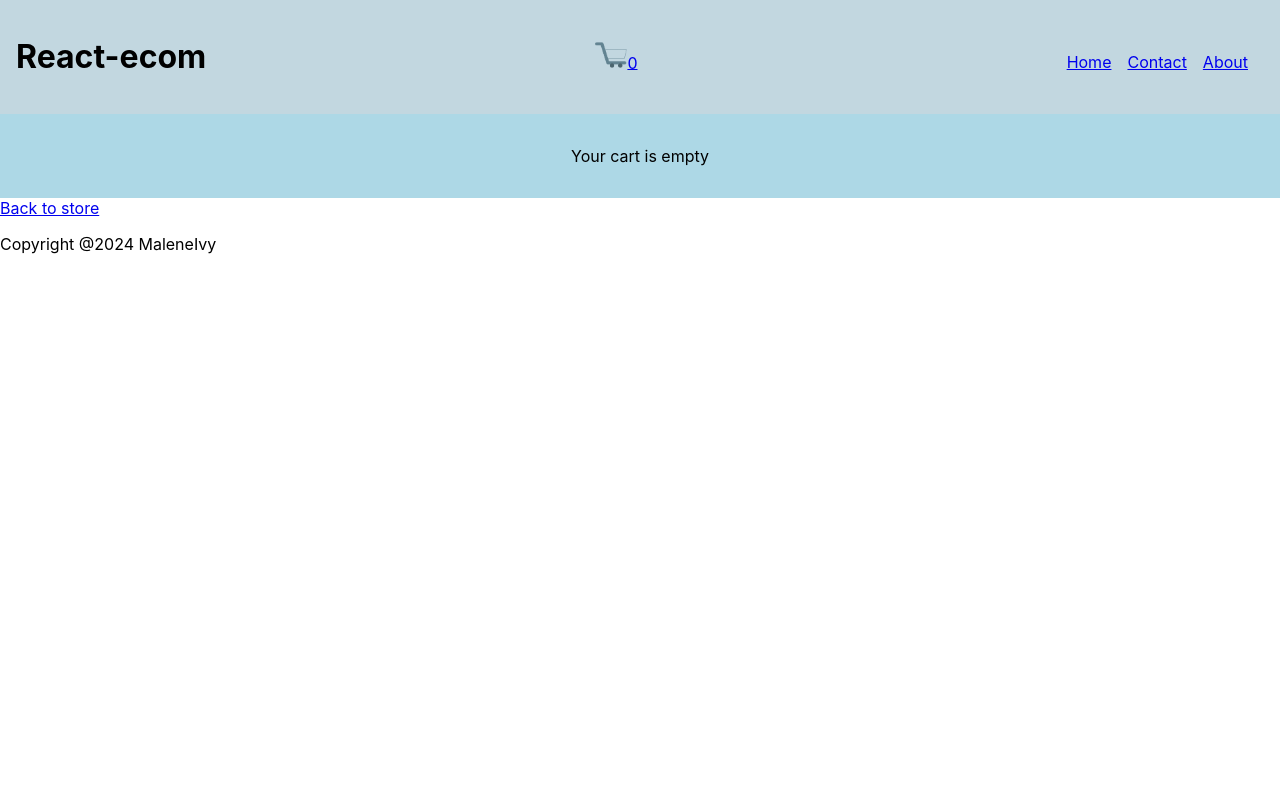
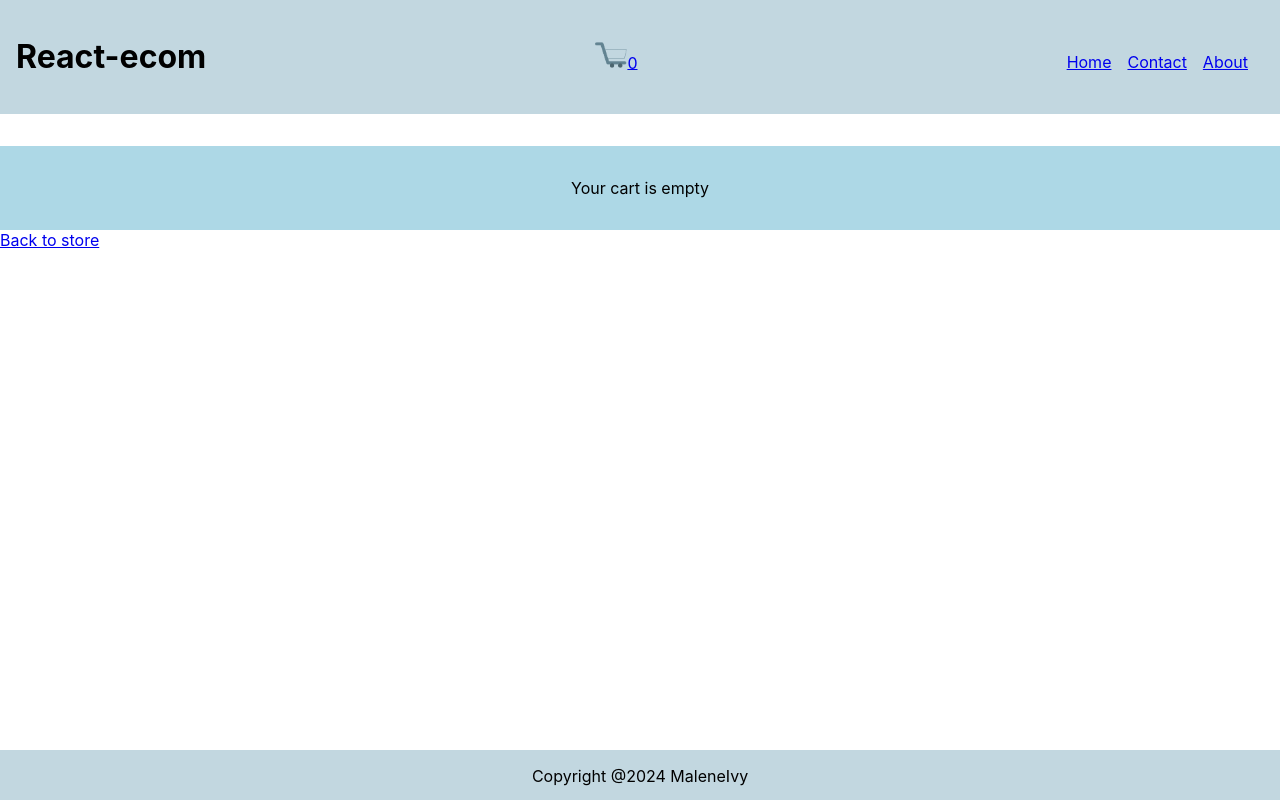
Before and after one commit to maleneivy/react-ecom, a React (Create React App) app: page /cart in a window 1280 px wide. Built offline with nearby package versions, Linux system fonts and the light colour scheme.

Commit message:
Footer sticks to bottom of page now, added some styles and added main to Layout and styles for making the Footer stick to bottom

```diff
--- a/src/components/Footer/index.jsx
+++ b/src/components/Footer/index.jsx
@@ -1,8 +1,10 @@
+import { FooterStyles } from "./index.styles";
+
 function Footer() {
     return (
-        <footer>
+        <FooterStyles>
             <p>Copyright @2024 MaleneIvy</p>
-        </footer>
+        </FooterStyles>
     );
 }
 
--- /dev/null
+++ b/src/components/Footer/index.styles.jsx
@@ -0,0 +1,8 @@
+import { styled } from "styled-components";
+
+export const FooterStyles = styled.footer`
+width: 100%;
+text-align: center;
+height: 50px;
+background-color: #C2D7E0;
+`;
--- a/src/components/Layout/index.jsx
+++ b/src/components/Layout/index.jsx
@@ -1,15 +1,17 @@
 import { Outlet } from "react-router-dom";
 import Header from "../Header";
 import Footer from "../Footer";
-
+import { Container, Main } from "./index.styles";
 
 function Layout() {
     return (
-        <>
+        <Container>
         <Header />
+        <Main>
         <Outlet />
+        </Main>
         <Footer />
-        </>
+        </Container>
     );
 }
 
--- /dev/null
+++ b/src/components/Layout/index.styles.jsx
@@ -0,0 +1,13 @@
+import { styled } from "styled-components";
+
+export const Container = styled.div`
+display: flex;
+flex-direction: column;
+min-height: 100vh;
+`;
+
+export const Main = styled.main`
+flex: 1;
+padding-bottom: 2rem;
+padding-top: 2rem;
+`;
--- a/src/index.css
+++ b/src/index.css
@@ -1,6 +1,9 @@
+html, body {
+  height: 100%;
+}
+
 body {
   margin: 0;
-  min-height: 100vh;
   font-family: -apple-system, BlinkMacSystemFont, 'Segoe UI', 'Roboto', 'Oxygen',
     'Ubuntu', 'Cantarell', 'Fira Sans', 'Droid Sans', 'Helvetica Neue',
     sans-serif;
@@ -8,9 +11,10 @@ body {
   -moz-osx-font-smoothing: grayscale;
 }
 
-code {
-  font-family: source-code-pro, Menlo, Monaco, Consolas, 'Courier New',
-    monospace;
+#root {
+  display: flex;
+  flex-direction: column;
+  min-height: 100vh;
 }
 
 .discounted-price {
--- a/src/pages/HomePage/index.jsx
+++ b/src/pages/HomePage/index.jsx
@@ -24,7 +24,7 @@ function Home() {
     );
 
     return (
-        <S.Main>
+        <>
             <S.TopSection>
             <S.Heading>Products</S.Heading>
             <S.SearchBar
@@ -57,7 +57,7 @@ function Home() {
                     </S.ProductCard>
                 ))}
             </S.ProductsContainer>
-        </S.Main>
+        </>
     );
 }
 
--- a/src/pages/HomePage/index.styles.jsx
+++ b/src/pages/HomePage/index.styles.jsx
@@ -1,12 +1,5 @@
 import styled from "styled-components";
 
-export const Main = styled.main`
-display: flex;
-flex-direction: column;
-max-width: 1200px;
-margin: 0 auto;
-background-color: #f2fcfa;
-`;
 
 export const TopSection = styled.div`
 display: flex;
```
